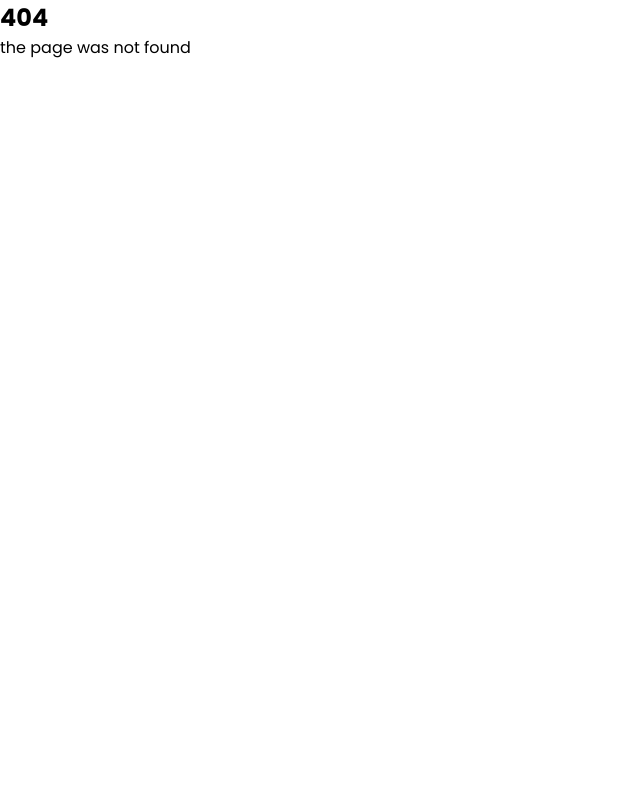
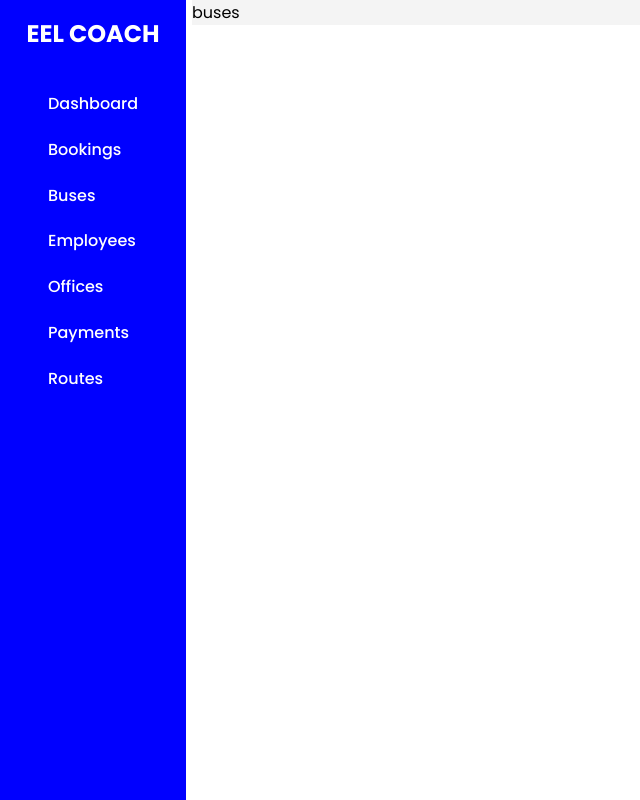
Before and after one commit to Manase44/EEL-COACH, a React (Vite) app in the folder Frontend/: page /admin/bookings in a window 1280 px wide. Before the commit this address had no page. Shown: the whole page, without its empty margins (0-640 px from the left). Built offline with nearby package versions, Linux system fonts and the light colour scheme.

Commit message:
define the following admin routes: dashboard, bookings, buses, employees, offices, payments, and busroutes

```diff
--- a/Frontend/src/App.jsx
+++ b/Frontend/src/App.jsx
@@ -7,6 +7,12 @@ import ChooseSeat from "./pages/passenger/chooseSeat/ChooseSeat";
 import Pay from "./pages/passenger/payment/Pay";
 import DownloadReceipt from "./pages/passenger/downloadReceipt/DownloadReceipt";
 import Dashboard from "./pages/admin/dashboard/Dashboard";
+import Bookings from "./pages/admin/bookings/Bookings";
+import Buses from "./pages/admin/buses/Buses";
+import Employees from "./pages/admin/employees/Employees";
+import Offices from "./pages/admin/offices/Offices";
+import Payments from "./pages/admin/payments/Payments";
+import BusRoutes from "./pages/admin/routes/BusRoutes";
 
 function App() {
   return (
@@ -19,6 +25,12 @@ function App() {
           <Route path="/payments" element={<Pay />} />
           <Route path="/done" element={<DownloadReceipt />} />
           <Route path="/admin/dashboard" element={<Dashboard />} />
+          <Route path="/admin/bookings" element={<Bookings />} />
+          <Route path="/admin/buses" element={<Buses />} />
+          <Route path="/admin/employees" element={<Employees />} />
+          <Route path="/admin/offices" element={<Offices />} />
+          <Route path="/admin/payments" element={<Payments />} />
+          <Route path="/admin/routes" element={<BusRoutes />} />
           <Route path="*" element={<Notfound />} />
         </Routes>
       </BrowserRouter>
--- a/Frontend/src/components/aside/Aside.css
+++ b/Frontend/src/components/aside/Aside.css
@@ -4,6 +4,7 @@ aside {
   height: 100vh;
   position: fixed;
   left: 0;
+  top: 0;
 }
 .aside-header {
   margin: 1rem 0 2rem;
@@ -19,7 +20,6 @@ aside {
 }
 .aside-items {
   list-style: none;
-  padding: 0.5rem 1rem;
   margin: 0.3rem 0;
   border-radius: var(--radius);
   cursor: pointer;
@@ -28,8 +28,10 @@ aside {
   background-color: grey;
 }
 .aside-items a {
+  display: block;
   text-decoration: none;
   color: #fff;
   text-transform: capitalize;
   font-weight: 500;
+  padding: 0.5rem 1rem;
 }
--- /dev/null
+++ b/Frontend/src/pages/admin/bookings/Bookings.jsx
@@ -0,0 +1,13 @@
+import React from "react";
+import Aside from "../../../components/aside/Aside";
+
+const Bookings = () => {
+  return (
+    <div>
+      <Aside />
+      <header>buses</header>
+    </div>
+  );
+};
+
+export default Bookings;
--- /dev/null
+++ b/Frontend/src/pages/admin/buses/Buses.jsx
@@ -0,0 +1,13 @@
+import React from "react";
+import Aside from "../../../components/aside/Aside";
+
+const Buses = () => {
+  return (
+    <div>
+      <Aside />
+      <header>buses</header>
+    </div>
+  );
+};
+
+export default Buses;
--- a/Frontend/src/pages/admin/dashboard/Dashboard.css
+++ b/Frontend/src/pages/admin/dashboard/Dashboard.css
@@ -0,0 +1,4 @@
+header {
+  margin-left: 12rem;
+  background-color: var(--div-color);
+}
--- a/Frontend/src/pages/admin/dashboard/Dashboard.jsx
+++ b/Frontend/src/pages/admin/dashboard/Dashboard.jsx
@@ -1,10 +1,11 @@
 import Aside from "../../../components/aside/Aside";
+import "./Dashboard.css";
 
 const Dashboard = () => {
   return (
     <>
       <Aside />
-      <header></header>
+      <header>dashboard</header>
     </>
   );
 };
--- /dev/null
+++ b/Frontend/src/pages/admin/employees/Employees.jsx
@@ -0,0 +1,13 @@
+import React from "react";
+import Aside from "../../../components/aside/Aside";
+
+const Employees = () => {
+  return (
+    <div>
+      <Aside />
+      <header>employees</header>
+    </div>
+  );
+};
+
+export default Employees;
--- /dev/null
+++ b/Frontend/src/pages/admin/offices/Offices.jsx
@@ -0,0 +1,13 @@
+import React from "react";
+import Aside from "../../../components/aside/Aside";
+
+const Offices = () => {
+  return (
+    <div>
+      <Aside />
+      <header>offices</header>
+    </div>
+  );
+};
+
+export default Offices;
--- /dev/null
+++ b/Frontend/src/pages/admin/payments/Payments.jsx
@@ -0,0 +1,13 @@
+import React from "react";
+import Aside from "../../../components/aside/Aside";
+
+const Payments = () => {
+  return (
+    <div>
+      <Aside />
+      <header>payments</header>
+    </div>
+  );
+};
+
+export default Payments;
--- /dev/null
+++ b/Frontend/src/pages/admin/routes/BusRoutes.jsx
@@ -0,0 +1,13 @@
+import React from "react";
+import Aside from "../../../components/aside/Aside";
+
+const BusRoutes = () => {
+  return (
+    <div>
+      <Aside />
+      <header>routes</header>
+    </div>
+  );
+};
+
+export default BusRoutes;
```
